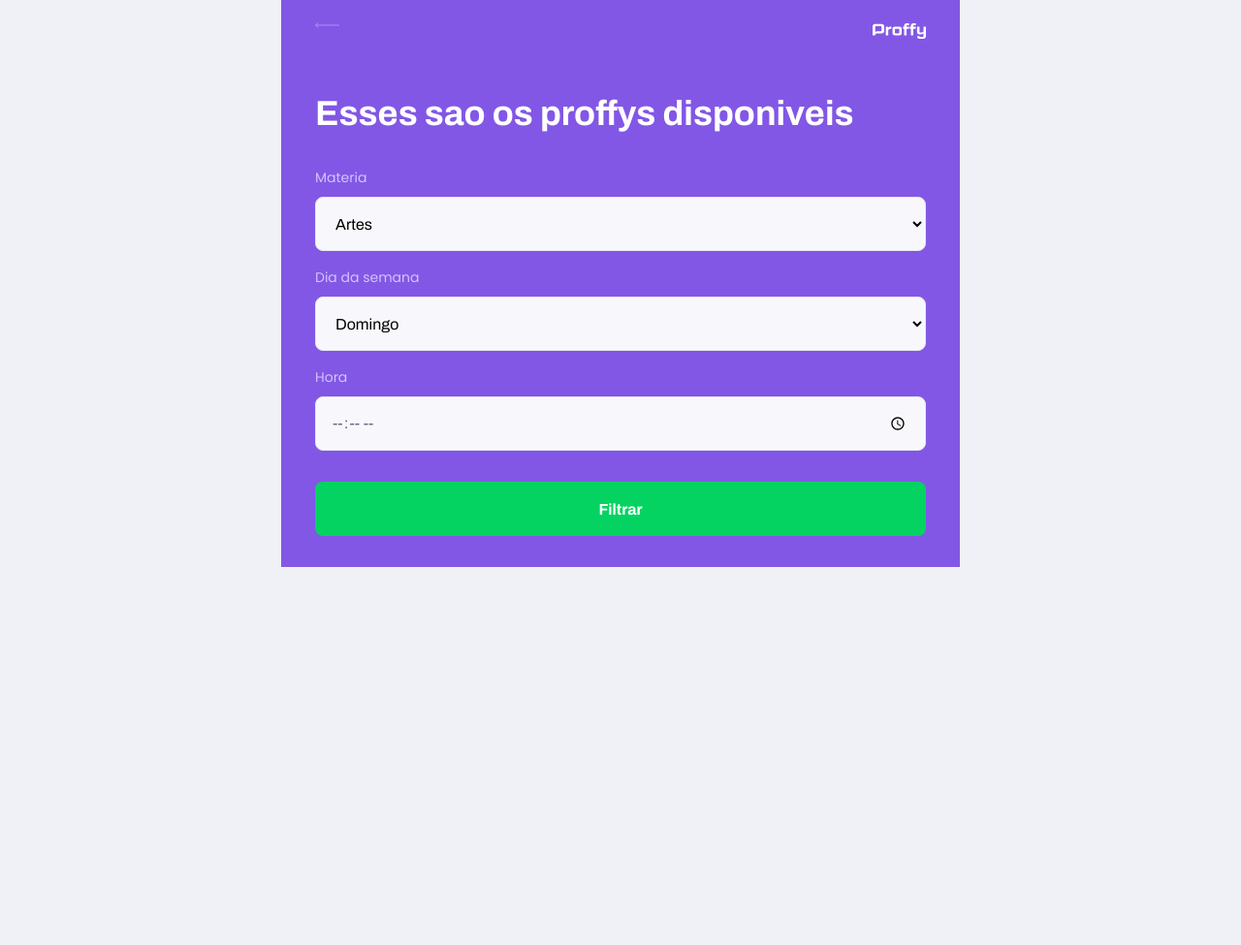
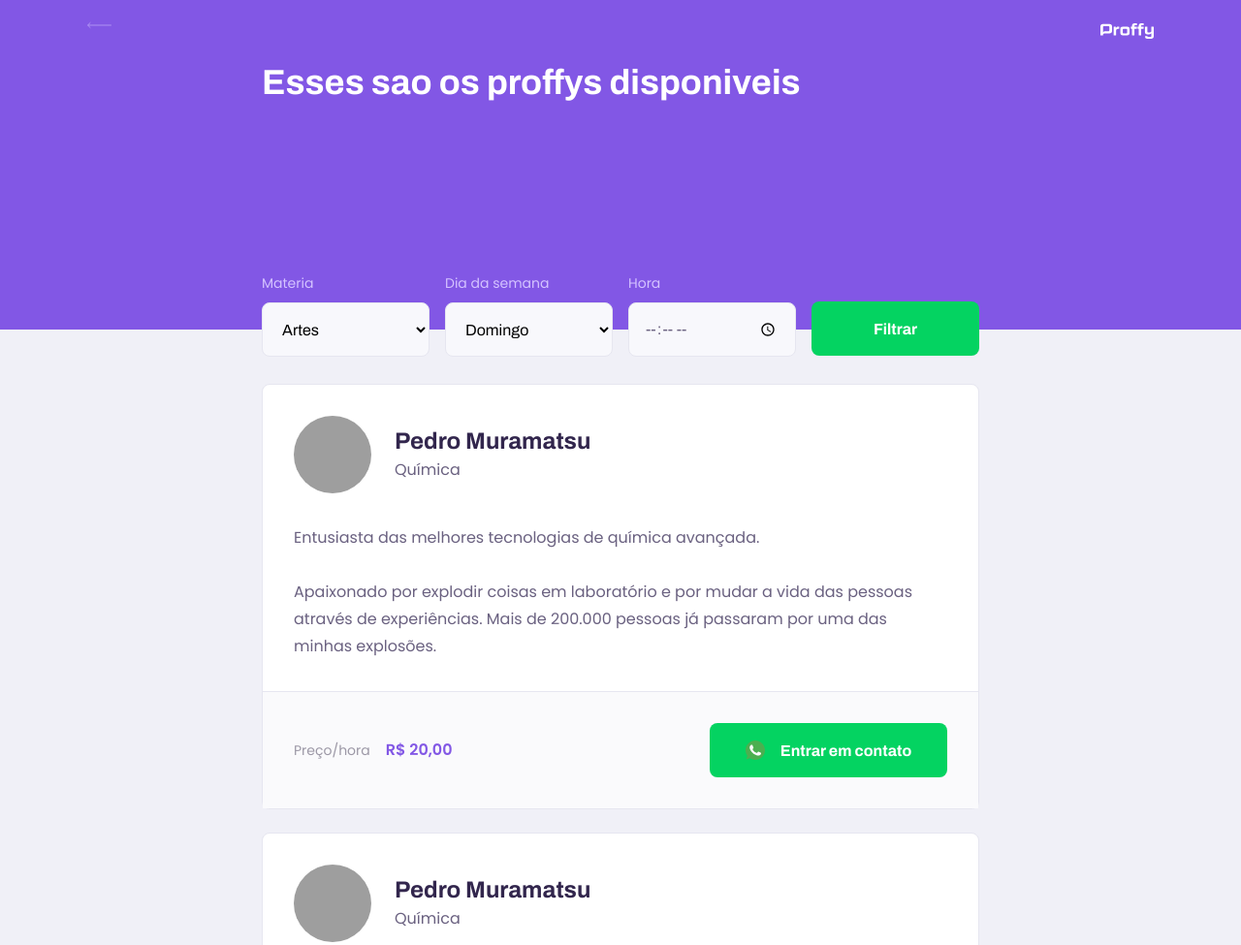
Before and after one commit to Muramatsu2602/next-level-week-2, a plain HTML site: page components/study.html in a window 1280 px wide. Shown: the top 975 px of the page at 97% size. Before the commit the page ends 800 px from the top, so only its background shows below. Drawn offline with Linux system fonts and the light colour scheme; grey boxes are pictures that could not be loaded.

Commit message:
Day 2 - NLW2 - DONE

```diff
--- a/components/study.html
+++ b/components/study.html
@@ -5,7 +5,7 @@
     <!--  Document Settings -->
     <meta charset="UTF-8">
     <meta name="viewport" content="width=device-width, initial-scale=1.0">
-    <title>Welcome!</title>
+    <title>Proffy</title>
 
     <link rel="stylesheet" href="/css/main.css">
     <link rel="stylesheet" href="/css/partials/page-study.css">
@@ -33,7 +33,8 @@
                     <div class="select-block">
                         <label for="subject">Materia</label>
                         <select name="subject" id="subject">
-                            <option value="" disabled="" hidden="">Selecione uma opcao</option> <!--Remove last two properties-->
+                            <option value="" disabled="" hidden="">Selecione uma opcao</option>
+                            <!--Remove last two properties-->
                             <option value="1">Artes</option>
                             <option value="2">Biologia</option>
                             <option value="3">Ciencias</option>
@@ -49,7 +50,8 @@
                     <div class="select-block">
                         <label for="weekday">Dia da semana</label>
                         <select name="weekday" id="weekday">
-                            <option value="" disabled="" hidden="">Selecione uma opcao</option> <!--Remove last two properties-->
+                            <option value="" disabled="" hidden="">Selecione uma opcao</option>
+                            <!--Remove last two properties-->
                             <option value="0">Domingo</option>
                             <option value="1">Segunda-feira</option>
                             <option value="2">Terca-feira</option>
@@ -67,6 +69,54 @@
                 </form>
             </div>
         </header>
+
+        <main>
+            <article class="teacher-item">
+                <header>
+                    <img src="https://avatars2.githubusercontent.com/u/37938401?s=460&u=5c8989e9f1dda849b803d5313998a343b19bbf11&v=4"
+                        alt="Kenzo">
+                    <div>
+                        <strong>Pedro Muramatsu</strong>
+                        <span>Química</span>
+                    </div>
+                </header>
+
+                <p>Entusiasta das melhores tecnologias de química avançada.<br><br>Apaixonado por explodir coisas em
+                    laboratório e por mudar a vida das pessoas através de experiências. Mais de 200.000 pessoas já
+                    passaram por uma das minhas explosões.</p>
+
+                <footer>
+                    <p>Preço/hora<strong>R$ 20,00</strong>
+                    </p>
+                    <button type="button">
+                        <img src="/img/icons/whatsapp.svg" alt="Whatsapp">Entrar em contato
+                    </button>
+                </footer>
+            </article>
+
+            <article class="teacher-item">
+                <header>
+                    <img src="https://avatars2.githubusercontent.com/u/37938401?s=460&u=5c8989e9f1dda849b803d5313998a343b19bbf11&v=4"
+                        alt="Kenzo">
+                    <div>
+                        <strong>Pedro Muramatsu</strong>
+                        <span>Química</span>
+                    </div>
+                </header>
+
+                <p>Entusiasta das melhores tecnologias de química avançada.<br><br>Apaixonado por explodir coisas em
+                    laboratório e por mudar a vida das pessoas através de experiências. Mais de 200.000 pessoas já
+                    passaram por uma das minhas explosões.</p>
+
+                <footer>
+                    <p>Preço/hora<strong>R$ 20,00</strong>
+                    </p>
+                    <button type="button">
+                        <img src="/img/icons/whatsapp.svg" alt="Whatsapp">Entrar em contato
+                    </button>
+                </footer>
+            </article>
+        </main>
     </div>
 
 </body>
--- a/css/partials/page-study.css
+++ b/css/partials/page-study.css
@@ -38,6 +38,8 @@
 .page-header .header-content {
     width: 90%;
     margin: 3.2rem auto;
+
+    position: relative;
 }
 
 .page-header .header-content strong{
@@ -102,14 +104,181 @@
 }
 
 .input-block:focus-within::after { /*Pseudo-element : CSS creates HTML element*/
+    content: "";
+
     width: calc(100% - 3.2rem); /*calculating with !!!!*/
     height: 2px;
     background: var(--color-primary-light);
 
     position: absolute; /*new context is created and is is now on fixed on page*/
     left: 1.6rem;
-    right: 1.6rem;
-    bottom: 0;
+    bottom: 0px;
+}
 
-    /*2:00:00*/
+#page-study main {
+    margin: 3.2rem auto;
+    width: 90%;
 }
+
+/* can use just article if there's one single type of it*/
+#page-study article {
+    background-color: var(--color-box-base);
+    border: 1px solid var(--color-line-in-white);
+    border-radius: .8rem;
+    margin-top: 2.4rem;
+
+}
+
+.teacher-item header {
+    padding: 3.2rem 2rem;
+    display: flex;
+    align-items: center;
+}
+
+.teacher-item header img {
+    width: 8rem;
+    height: 8rem;
+    border-radius: 50%;
+
+}
+
+.teacher-item header div {
+    margin-left: 2.4rem;
+}
+
+.teacher-item header div strong {
+    font: 700 2.4rem Archivo;
+    display: block;
+    color: var(--color-text-title);
+}
+
+.teacher-item header div span {
+    display: block;
+    margin-top: .4rem; /*Can be changed if display block*/
+    font-size: 1.6rem;
+}
+
+.teacher-item > p {
+    padding: 0 2rem;
+    font-size: 1.6rem;
+    line-height: 2.8rem;
+}
+
+.teacher-item footer {
+    padding: 3.2rem 2rem;
+    background-color: var(--color-box-footer);
+    border-top: 1px solid var(--color-line-in-white);
+    margin-top: 3.2rem;
+
+    display: flex;
+    align-items: center;
+    justify-content: space-between; /*one line in each side*/
+}
+
+.teacher-item footer p {
+    font-size: 1.4rem;
+    line-height: 2.4rem;
+    color: var(--color-text-complement);
+}
+
+.teacher-item footer p strong {
+    font-size: 1.6rem;
+    color: var(--color-primary);
+    display: block; /*Breaks line*/
+}
+
+.teacher-item footer button {
+    width: 20rem;
+    height: 5.6rem;
+    background: var(--color-secondary);
+    color: var(--color-button-text);
+    border: 0;
+    border-radius: .8rem;
+    cursor: pointer;
+    font: 700 1.4rem Archivo;
+
+    display: flex;
+    align-items: center;
+    justify-content: space-evenly;
+
+    text-decoration: none;
+
+    transition: background 0.2s;
+    margin-left: 1.6rem;
+}
+
+.teacher-item footer button:hover {
+    background: var(--color-secondary-dark);
+}
+
+@media (min-width:700px) {
+
+    #page-study #container {
+        max-width: 100vw;
+    }
+
+    .page-header {
+        height: 340px;
+    }
+
+    .page-header .top-bar-container {
+        max-width: 1100px;
+    }
+
+    .page-header .header-content {
+        max-width: 740px;
+
+        margin: 0 auto;
+
+        flex: 1 1;
+        padding-bottom: 48px;
+        flex-direction: column ;
+        justify-content: center;
+    }
+
+    .page-header .header-content strong {
+        max-width: 350px;
+    }
+
+    .teacher-item header,
+    .teacher-item footer {
+        padding: 32px;
+    }
+
+    #search-teachers {
+        display: grid;
+        grid-template-columns: repeat(4,1fr);
+        gap: 16px;
+        position: absolute;
+        bottom: -28px;
+    }
+
+    #page-study main {
+        padding: 32px 0;
+        max-width: 740px;
+        margin: 0 auto;
+    }
+
+    #search-teachers .select-block {
+        margin-bottom: 0;
+    }
+
+    .teacher-item > p { /*Appply to only the first level of p*/
+        padding: 0 32px;
+    }
+
+    .teacher-item footer p strong {
+        display: initial;
+        margin-left: 16px;
+    }
+
+    .teacher-item footer button {
+        width: 245px;
+        font-size: 16px;
+        justify-content: center;
+    }
+
+    .teacher-item footer button img {
+        margin-right: 16px;
+    }
+}
```
